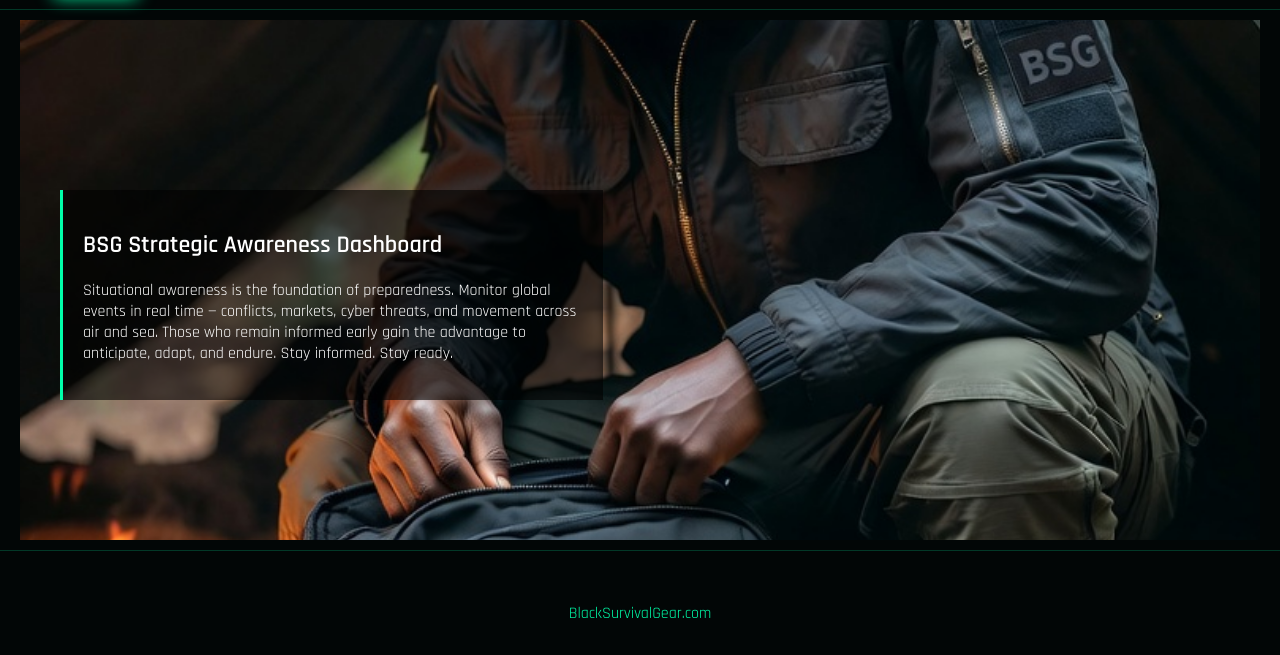
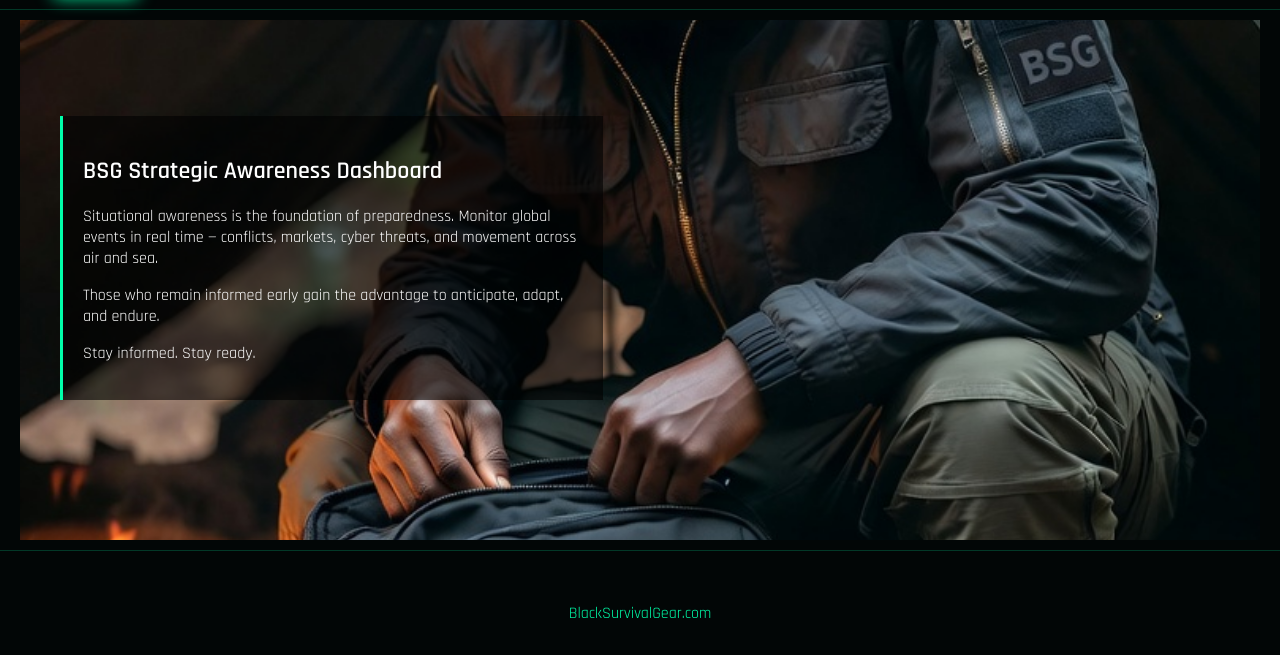
Before and after one commit to BlackSurvivalGear/osint, a plain HTML site: page index.html in a window 1280 px wide. Shown: the part 145-800 px from the top of the page. Drawn offline with Linux system fonts and the light colour scheme; grey boxes are pictures that could not be loaded; a script that the page names is missing.

Commit message:
Update index.html

```diff
--- a/index.html
+++ b/index.html
@@ -90,12 +90,16 @@ height:80vh!important;
 <img src="hero.png" class="heroImage">
 <div class="heroOverlay">
 <h2>BSG Strategic Awareness Dashboard</h2>
-<p>Situational awareness is the foundation of preparedness.
 
-Monitor global events in real time — conflicts, markets, cyber threats, and movement across air and sea.
+<p>Situational awareness is the foundation of preparedness. Monitor global events in real time — conflicts, markets, cyber threats, and movement across air and sea.
+</p>
+<p>
 Those who remain informed early gain the advantage to anticipate, adapt, and endure.
+</p>
 
-Stay informed. Stay ready.</p>
+<p class="heroTag">
+Stay informed. Stay ready.
+</p>
 </div>
 </div>
 </section>
```
